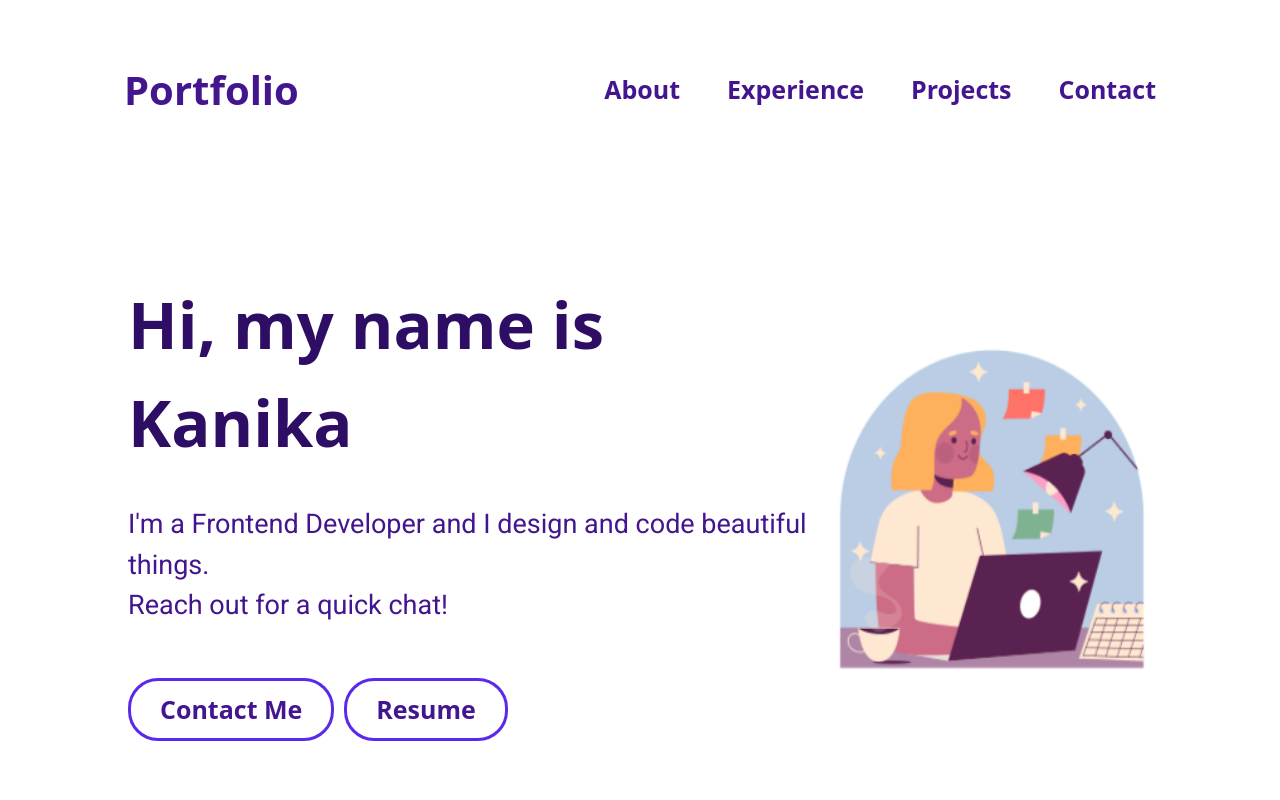
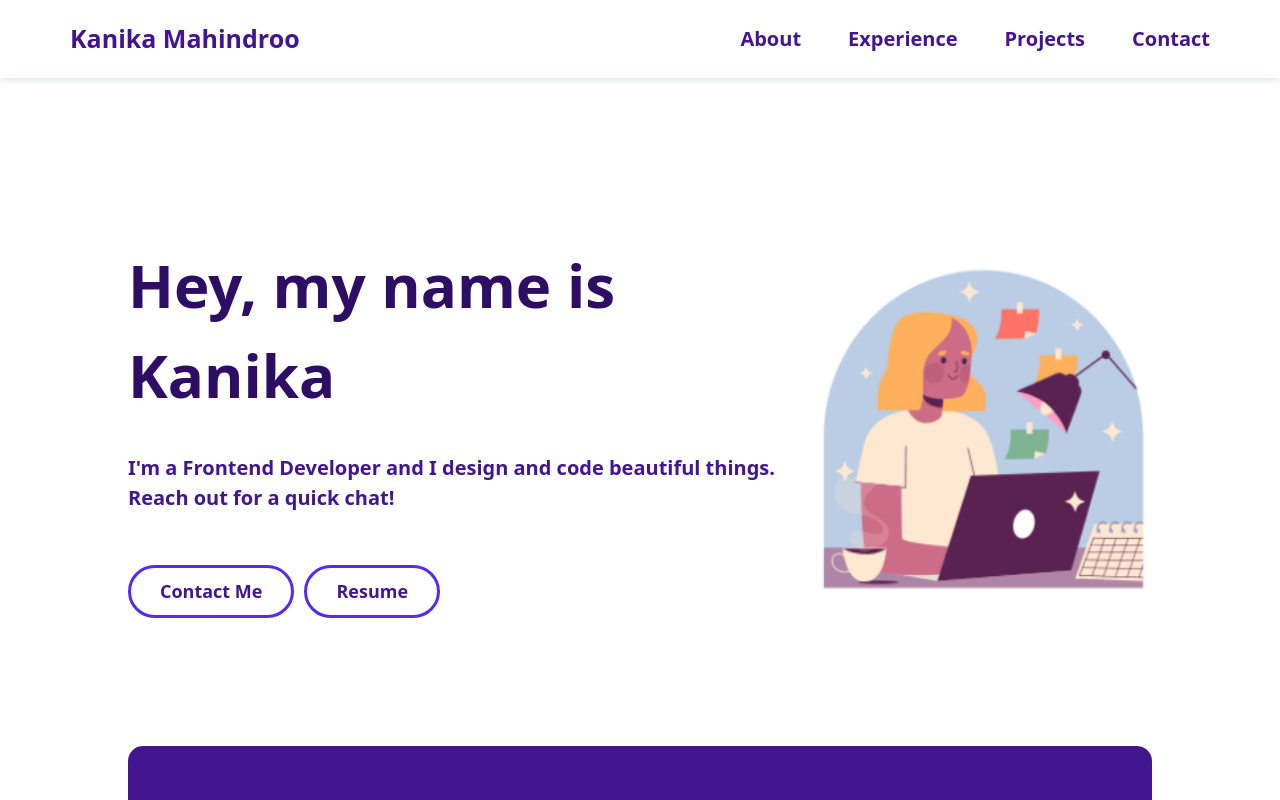
Before and after one commit to 119kanika/kanika-mahindroo, a React (Vite) app: page / in a window 1280 px wide. Shown: the top 800 px of the page. Built offline with nearby package versions, Linux system fonts and the light colour scheme.

Commit message:
nanbar style changes

```diff
--- a/src/components/About/About.module.css
+++ b/src/components/About/About.module.css
@@ -3,6 +3,7 @@
 .container {
   position: relative;
   background-color: var(--color-text-secondary);
+  font-family: var(--font-roboto);
   border-radius: 15px;
   padding: 73px;
   margin: 10% 10%;
--- a/src/components/Contact/Contact.jsx
+++ b/src/components/Contact/Contact.jsx
@@ -7,7 +7,7 @@ const Contact = () => {
       <div className={styles.text}>
         <h2>Contact</h2>
         <p>Feel free to reach out!</p>
-        <p>Created with ❤️ by Kanika.</p>
+        <p>Created with ❤️ by Kanika Mahindroo.</p>
       </div>
       <ul className={styles.links}>
         <li className={styles.link}>
--- a/src/components/Contact/Contact.module.css
+++ b/src/components/Contact/Contact.module.css
@@ -1,27 +1,26 @@
 @import "../../vars.css";
 
 .container {
-  color: var(--color-title);
+  color: var(--color-text-primary);
   margin-top: 120px;
-  /* background-color: var(--color-dark); */
-  background-color: rgb(210, 209, 209);
+  background-color: rgb(110, 110, 110);
   display: flex;
   flex-direction: row;
   justify-content: space-evenly;
   width: 100vw;
-  padding: 20px 5%;
+  padding: 40px 5px;
   page-break-inside: 10px;
 }
 
 .text h2 {
   margin-top: 2%;
-  font-size: 40px;
+  font-size: 30px;
   font-weight: 700;
-  letter-spacing: 4px;
+  letter-spacing: 2px;
 }
 
 .text p {
-  font-size: 20px;
+  font-size: 16px;
   letter-spacing: 2px;
 }
 
@@ -40,13 +39,13 @@
 }
 
 .link img {
-  width: 35px;
+  width: 30px;
 }
 
 .link a {
   color: var(--color-text);
   text-decoration: none;
-  font-size: 20px;
+  font-size: 16px;
   font-weight: 400;
   letter-spacing: 1px;
 }
--- a/src/components/Experience/Experience.module.css
+++ b/src/components/Experience/Experience.module.css
@@ -2,9 +2,7 @@
 
 .container {
   margin: 79px 10%;
-  /* margin-top: 79px;
-  margin-left: 10%;
-  margin-right: 10%; */
+  font-family: var(--font-roboto);
 }
 
 .title {
--- a/src/components/Projects/Projects.module.css
+++ b/src/components/Projects/Projects.module.css
@@ -4,6 +4,7 @@
   margin-top: 150px;
   margin-left: 10%;
   margin-right: 10%;
+  font-family: var(--font-roboto);
 }
 
 .title {
--- a/src/components/hero/Hero.jsx
+++ b/src/components/hero/Hero.jsx
@@ -5,7 +5,7 @@ const Hero = () => {
   return (
     <section className={styles.container}>
       <div className={styles.content}>
-        <h1 className={styles.title}>Hi, my name is Kanika</h1>
+        <h1 className={styles.title}>Hey, my name is Kanika</h1>
         <p className={styles.description}>
           I'm a Frontend Developer and I design and code beautiful things.{" "}
           <br />
--- a/src/components/hero/Hero.module.css
+++ b/src/components/hero/Hero.module.css
@@ -1,36 +1,33 @@
 @import "../../vars.css";
 
 .container {
-  position: relative;
   display: flex;
   align-items: center;
   justify-content: space-evenly;
-  margin-top: 6rem;
+  margin-top: 15rem;
   z-index: 1;
   margin-left: 10%;
   margin-right: 10%;
-  /* font-family: var(--font-pacifico); */
 }
 
 .content {
   display: flex;
-  /* margin-right: 50px; */
   flex-direction: column;
   align-items: flex-start;
   color: var(--color-text-secondary);
   z-index: 1;
-  /* max-width: 45rem; */
 }
 
 .title {
-  font-size: 65px;
-  font-weight: 600;
+  font-size: 60px;
+  font-weight: 700;
   margin-bottom: 33px;
   color: var(--color-title);
 }
 
 .description {
-  font-size: 27px;
+  font-size: 20px;
+  font-weight: 600;
   font-family: var(--font-roboto);
   margin-bottom: 52px;
 }
@@ -45,11 +42,10 @@
   color: var(--color-text-secondary);
   border-radius: 30px;
   border: 3px solid var(--color-button);
-  font-size: 25px;
+  font-size: 18px;
   font-weight: 600;
   padding: 10px 29px;
   margin-right: 10px;
-  /* box-shadow: 0 0 4px 0 rgba(186, 47, 47, 0.25); */
   transition: all 0.5s ease;
 }
 
@@ -108,7 +104,7 @@
 @media screen and (max-width: 940px) {
   .container {
     flex-direction: column-reverse;
-    /* margin-top: 6rem; */
+    margin-top: 7rem;
   }
 
   .content {
@@ -130,7 +126,6 @@
   }
 
   .button {
-    /* flex-direction: column; */
     gap: 15px;
     align-items: center;
   }
--- a/src/components/navbar/Navbar.jsx
+++ b/src/components/navbar/Navbar.jsx
@@ -8,7 +8,7 @@ const Navbar = () => {
   return (
     <nav className={styles.navbar}>
       <a className={styles.title} href="/">
-        Portfolio
+        Kanika Mahindroo
       </a>
       <div className={styles.menu}>
         <img
--- a/src/components/navbar/Navbar.module.css
+++ b/src/components/navbar/Navbar.module.css
@@ -1,19 +1,20 @@
 @import "../../vars.css";
 
 .navbar {
-  position: relative;
   display: flex;
   align-items: center;
   justify-content: space-between;
-  padding: 60px;
+  padding: 20px 70px;
   z-index: 2;
-  margin: 0 5%;
-  /* position: fixed; */
-  /* color: #1b5c76; */
+  position: fixed;
+  right: 0;
+  left: 0;
+  background: white;
+  box-shadow: 0 0 10px rgba(25, 55, 109, 0.2);
 }
 
 .title {
-  font-size: 40px;
+  font-size: 25px;
   font-weight: bold;
   text-decoration: none;
   color: var(--color-text-secondary);
@@ -55,7 +56,7 @@
 
 .menuItems li {
   color: var(--color-text-secondary);
-  font-size: 25px;
+  font-size: 20px;
   font-weight: bold;
   text-decoration: none;
   transition: 0.2s ease-in-out;
@@ -68,15 +69,18 @@
 
 @media screen and (max-width: 1020px) {
   .navbar {
+    /* position: relative; */
+    /* box-shadow: none; */
     flex-direction: column;
     align-items: flex-start;
     justify-content: space-evenly;
-    margin-top: 7px;
-    padding: 0px;
+    margin-top: 0px;
+    padding: 12px;
   }
   .menu {
     position: absolute;
     top: 10px;
+    right: 10px;
     flex-direction: column;
     align-items: flex-end;
     gap: 11px;
@@ -87,7 +91,7 @@
     top: 35px;
   }
   .menuBtn {
-    width: 10%;
+    width: 9%;
     height: 105;
     display: block;
     cursor: pointer;
--- a/src/vars.css
+++ b/src/vars.css
@@ -1,22 +1,9 @@
-/* :root {
-  --color-text: #fff;
-  --color-primary: #576cbc;
-  --color-secondary: #19376d;
-  --color-dark: #0b2447;
-  --color-bg: #04152d;
-
-  --font-roboto: "Roboto";
-} */
-
 :root {
   --color-title: rgb(46, 14, 100);
   --color-text-primary: #fff;
   --color-text-secondary: rgb(67, 22, 144);
   --color-button: rgb(90, 41, 236);
-  /* --color-primary: #344c64; */
-  /* --color-secondary: #577b8d; */
   --color-dark: rgb(197, 162, 253);
-
+  --font-outfit: "Outfit"
   --font-roboto: "Roboto";
-  --font-pacifico: "Pacifico";
 }
```
